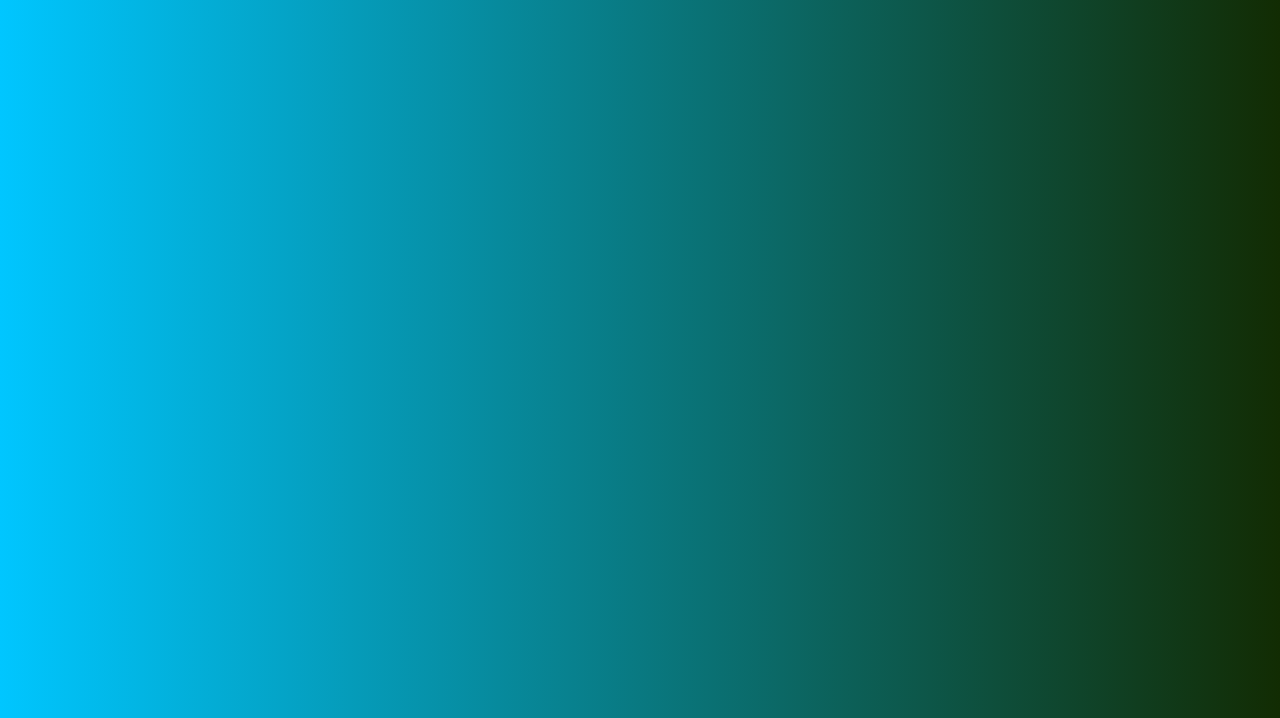
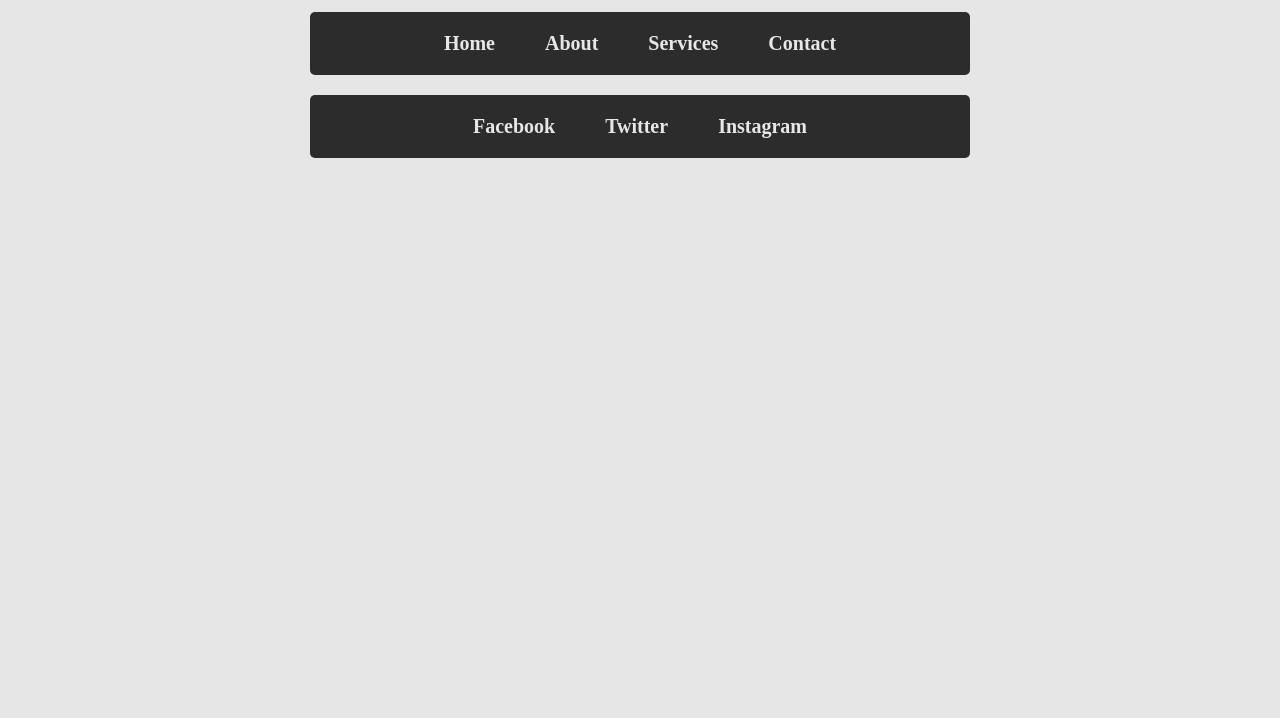
Before and after one commit to moudud-hoq/css-with-anisul-islam-sir, a plain HTML site: page index.html in a window 1280 px wide. Shown: the part 82-800 px from the top of the page. Drawn offline with Linux system fonts and the light colour scheme.

Commit message:
Menu Design

```diff
--- a/assets/style.css
+++ b/assets/style.css
@@ -1,5 +1,5 @@
 body {
-    background-image: linear-gradient(to right, #00c6ff, #122c03);
+    background-color: #e7e6e6;
 }
 
 .maintext {
@@ -8,3 +8,34 @@ body {
     text-align: center;
     margin-top: 20px;
 }
+
+nav ul li {
+    list-style-type: none;
+}
+
+nav ul li a {
+    text-decoration: none;
+    color: #e7e7e7;
+    font-size: 20px;
+    font-weight: bold;
+}
+
+nav ul li a:hover {
+    text-decoration: underline;
+    color: #ffb8b8;
+}
+nav ul {
+    display: flex;
+    justify-content: center;
+    margin-top: 20px;
+    gap: 50px;
+    padding: 20px 30px;
+    border-radius: 5px;
+
+}
+
+ul {
+    background-color: #2c2c2c;
+    max-width: 600px;
+    margin: 0 auto;
+}
--- a/index.html
+++ b/index.html
@@ -12,7 +12,22 @@
 </style>
 
 <body>
-    <h1 class="maintext">Background Images</h1>
+    <h1 class="maintext">layout Design</h1>
+
+    <!-- Menu -->
+    <nav>
+        <ul class="menu">
+            <li><a href="#">Home</a></li>
+            <li><a href="#">About</a></li>
+            <li><a href="#">Services</a></li>
+            <li><a href="#">Contact</a></li>
+        </ul>
+        <ul class="social-media">
+            <li><a href="#">Facebook</a></li>
+            <li><a href="#">Twitter</a></li>
+            <li><a href="#">Instagram</a></li>
+        </ul>
+    </nav>
 
     <div class="container">
 
```
